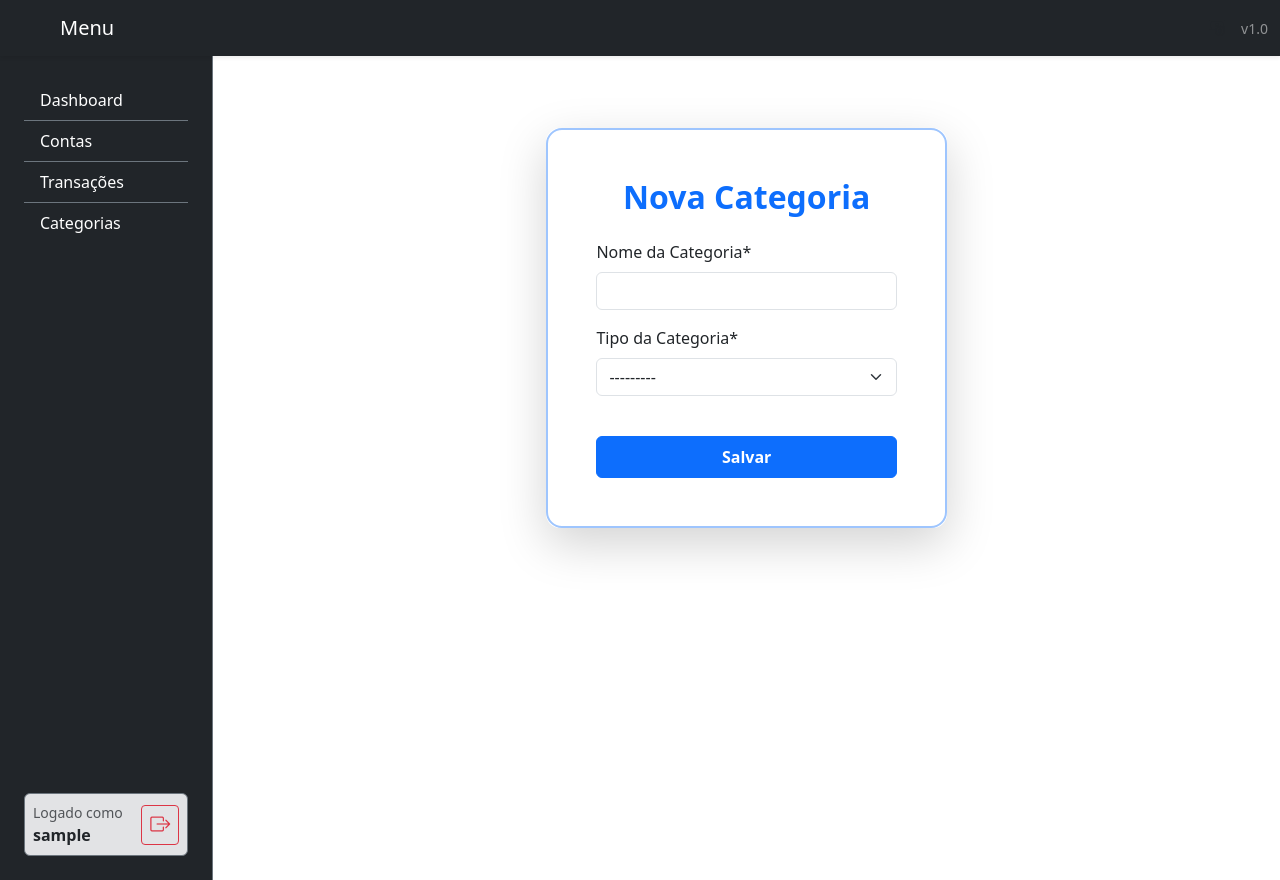
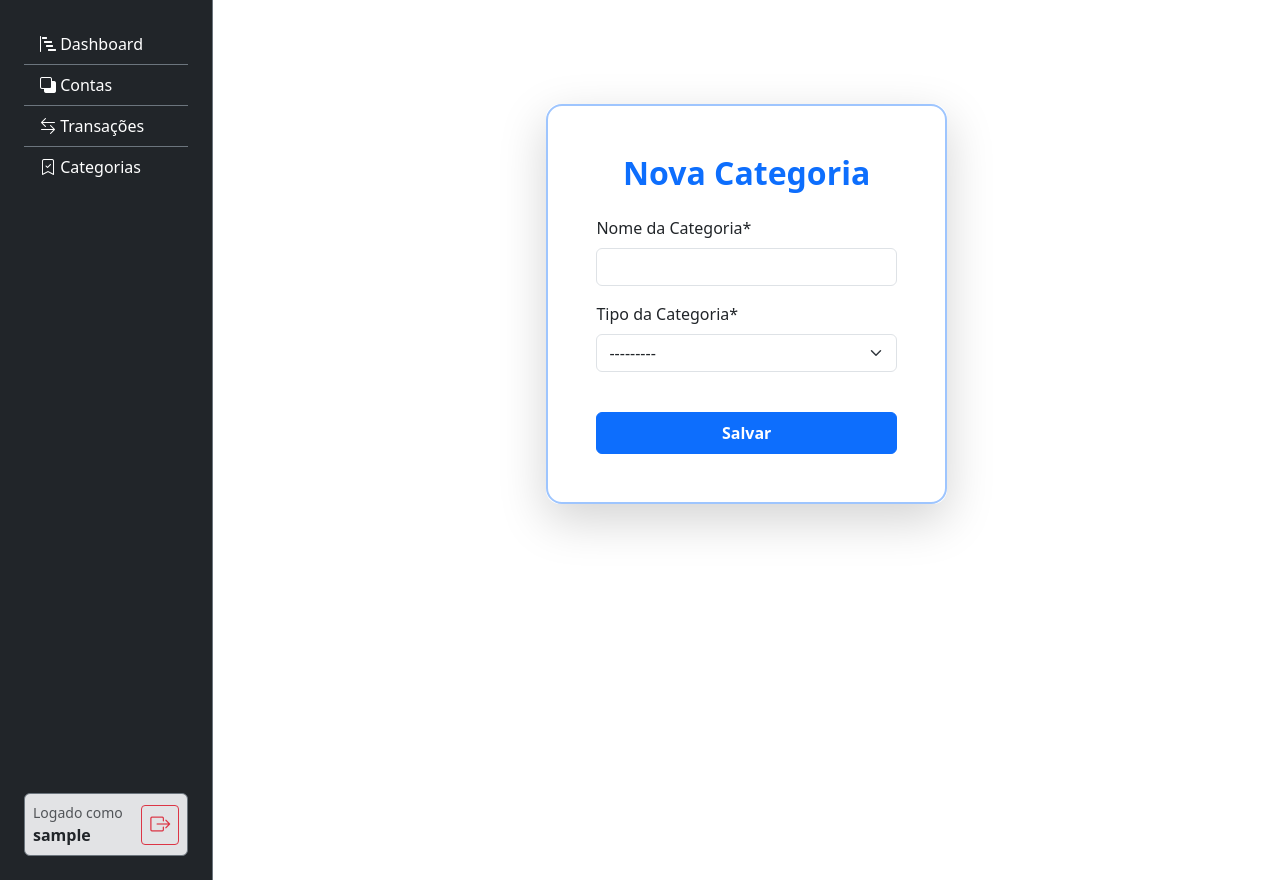
Before and after one commit to leonhardc/gestor-de-financas-pessoais, a Django app: page /categoria/nova/ in a window 1280 px wide. Run offline with Django 5.2, Linux system fonts and the light colour scheme; the visitor is signed in with stand-in values (Sample User, id 1); some libraries are stand-ins or nearby versions.

Commit message:
Update no design dos templates base, dashboard e asside

```diff
--- a/templates/base.html
+++ b/templates/base.html
@@ -17,7 +17,6 @@
 </head>
 <body class="m-0{% if user.is_authenticated %} vh-100 overflow-hidden d-flex flex-column{% else %} app-bg{% endif %}">
     {% if user.is_authenticated %}
-        {% include "includes/_navbar.html" %}
         <div class="offcanvas offcanvas-start bg-dark text-white d-lg-none" tabindex="-1" id="mobileAside" aria-labelledby="mobileAsideLabel">
             <div class="offcanvas-header border-bottom border-secondary">
             <h5 class="offcanvas-title" id="mobileAsideLabel">Menu</h5>
@@ -29,10 +28,18 @@
         </div>
         <div class="container-fluid px-0 flex-grow-1 overflow-hidden">
             <div class="row g-0 h-100">
-                <aside class="d-none d-lg-block col-lg-3 col-xl-2 bg-dark border-end border-secondary h-100 overflow-auto">
+            <aside class="d-none d-lg-block col-lg-3 col-xl-2 bg-dark border-end border-secondary h-100 overflow-auto" id="mainAside">
                 {% include "includes/_asside.html" %}
             </aside>
-                <div class="col-12 col-lg-9 col-xl-10 h-100 overflow-auto">
+            <div class="col-12 col-lg-9 col-xl-10 h-100 overflow-auto" id="mainContent">
+                <div class="d-flex align-items-center gap-2 px-3 px-md-4 py-3">
+                <button class="btn btn-sm btn-outline-secondary d-lg-none" type="button" data-bs-toggle="offcanvas" data-bs-target="#mobileAside" aria-controls="mobileAside">
+                    <i class="bi bi-list"></i>
+                </button>
+                <!-- <button class="btn btn-sm btn-outline-secondary d-none d-lg-block" type="button" id="toggleAside">
+                    <i class="bi bi-chevron-left"></i>
+                </button> -->
+                </div>
                 <main class="px-3 px-md-4 py-3 py-md-4">
     {% else %}
         <main class="container mt-4">
--- a/templates/includes/_asside.html
+++ b/templates/includes/_asside.html
@@ -2,15 +2,19 @@
 	<!-- <h6 class="text-uppercase text-white-50 mb-3">Navegação</h6> -->
 	<div class="list-group list-group-flush mb-3">
 		<a href="{% url 'contas:dashboard' %}" class="list-group-item list-group-item-action bg-dark text-white border-secondary">
+			<i class="bi bi-bar-chart-steps"></i>
 			Dashboard
 		</a>
 		<a href="{% url 'contas:listar_contas' %}" class="list-group-item list-group-item-action bg-dark text-white border-secondary">
+			<i class="bi bi-back"></i>
 			Contas
 		</a>
 		<a href="{% url 'contas:listar_transacoes' %}" class="list-group-item list-group-item-action bg-dark text-white border-secondary">
+			<i class="bi bi-arrow-left-right"></i>
 			Transações
 		</a>
 		<a href="{% url 'contas:listar_categorias' %}" class="list-group-item list-group-item-action bg-dark text-white border-secondary">
+			<i class="bi bi-bookmark-check"></i>
 			Categorias
 		</a>
 	</div>
```
Also changed, not shown: templates/contas/dashboard.html (+4 -4 lines). Lines whose indentation alone changed are shown as unchanged.
